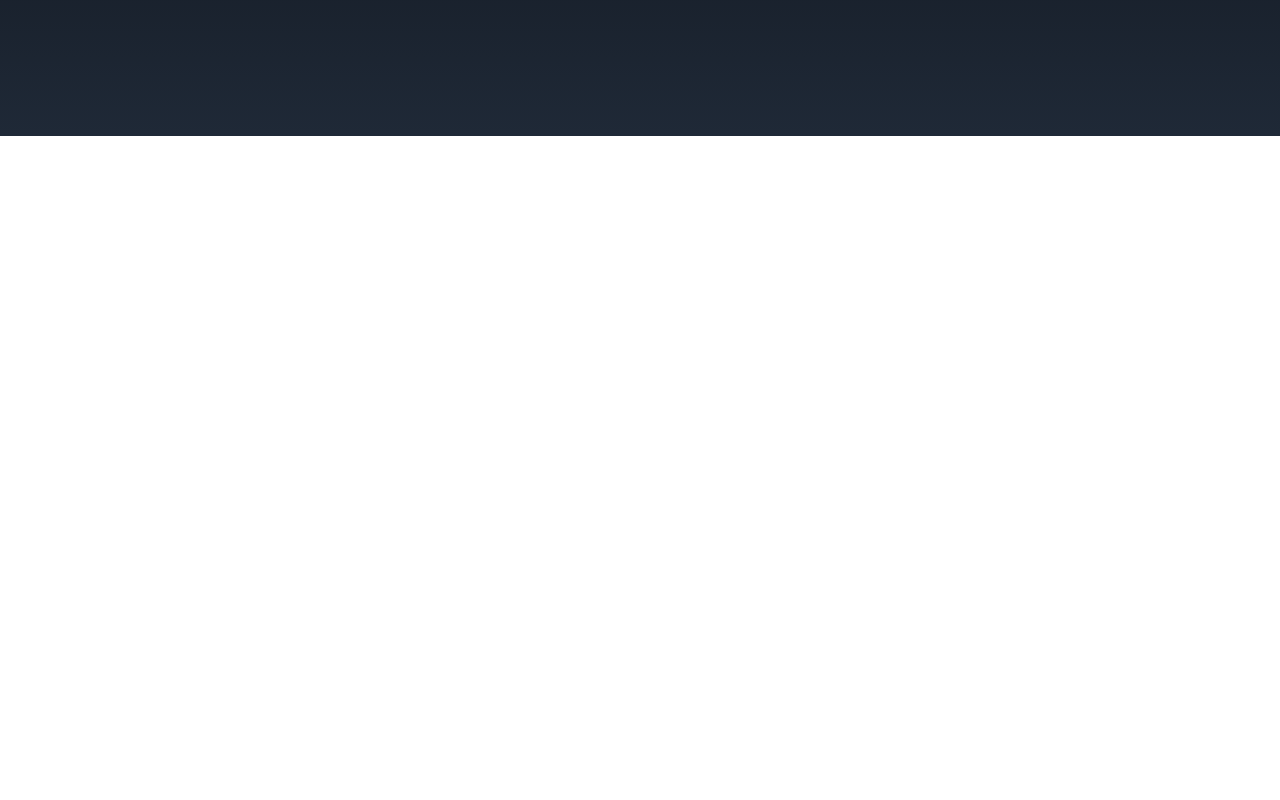
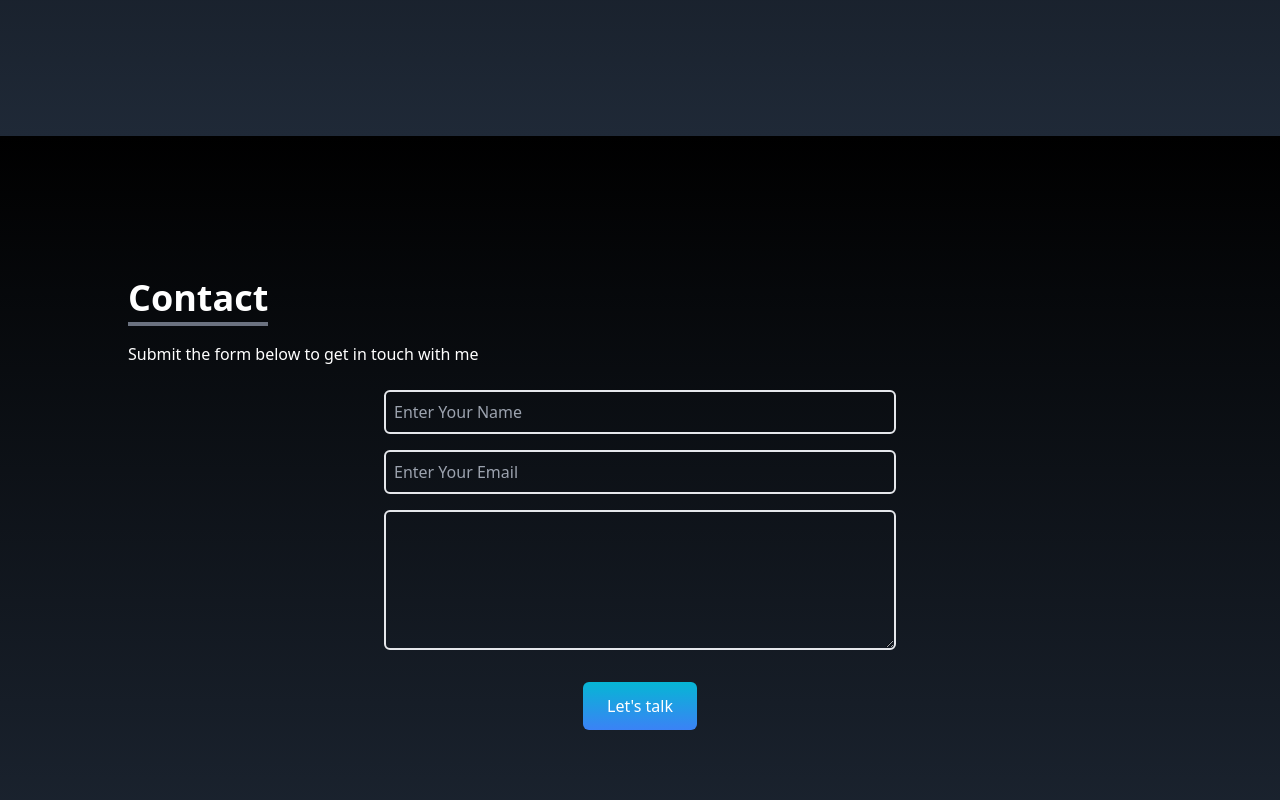
Before and after one commit to johnmainkinyanjui/my-portfolio, a React (Create React App) app: page / in a window 1280 px wide. Shown: the part 3416-4216 px from the top of the page. Before the commit the page ends 3552 px from the top, so only its background shows below. Built offline with nearby package versions, Linux system fonts and the light colour scheme.

Commit message:
added contact

```diff
--- a/src/App.js
+++ b/src/App.js
@@ -1,5 +1,5 @@
 import { About } from "./components/About";
-// import { Contact } from "./components/Contact";
+import { Contact } from "./components/Contact";
 import { Experience } from "./components/Experience";
 import { Home } from "./components/Home";
 import { Navbar } from "./components/Navbar";
@@ -16,7 +16,7 @@ function App() {
       <Portfolio />
       <Experience />
       <Testimonials />
-      {/* <Contact /> */}
+      <Contact />
 
       <SocialLinks />
     </div>
```
